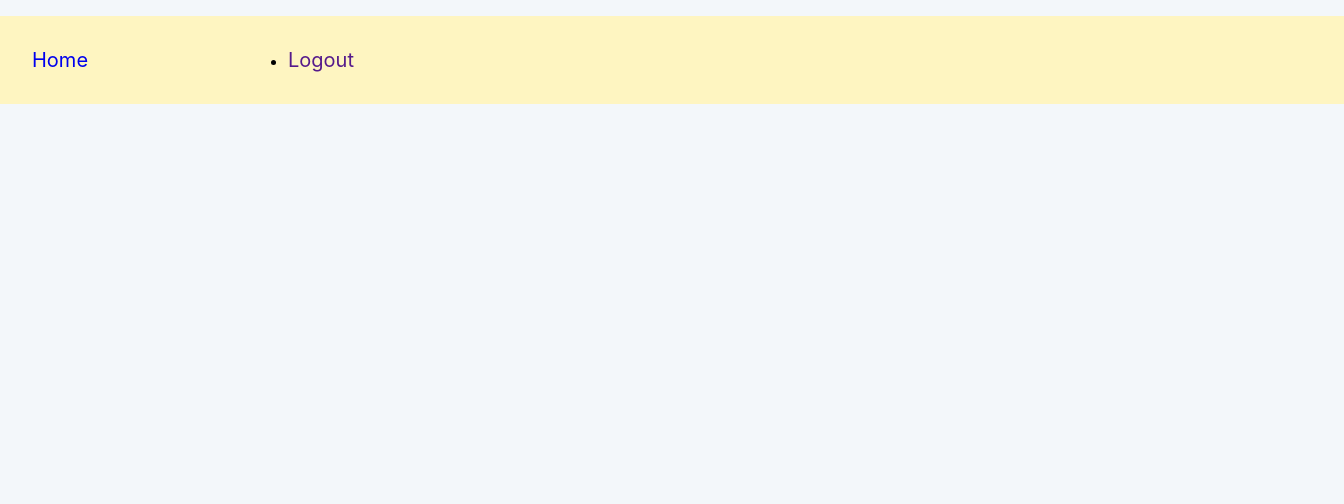
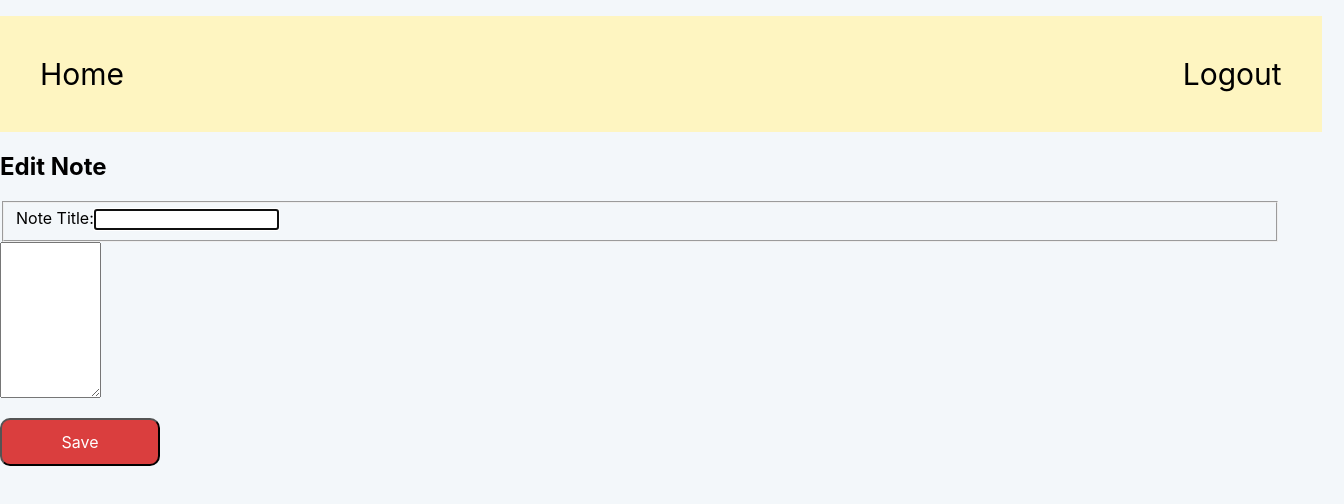
Before and after one commit to calebwagner/react-notes-app, a React (Create React App) app: page /note/edit/1 in a window 1280 px wide. Shown: the top 504 px of the page, 1344 px wide, since content can reach past the window. Built offline with nearby package versions, Linux system fonts and the light colour scheme; no server answers; sample sign-in values are in the browser's storage.

Commit message:
styled notebook compenents

```diff
--- a/src/components/ApplicationViews.js
+++ b/src/components/ApplicationViews.js
@@ -6,10 +6,10 @@ import { NotesProvider } from "./notes/NotesProvider";
 import { NotesList } from "./notes/NotesList";
 import { NotebookForm } from "./notebooks/NotebookForm";
 import { NotebookEdit } from "./notebooks/NotebookEdit";
-import { NotebookView } from "./notebooks/NotebookView";
 import { NotebookSearch } from "./notebooks/NotebookSearch";
 import { NoteSearch } from "./notes/NoteSearch";
 import { NotesForm } from "./notes/NotesForm";
+import { NoteEdit } from "./notes/NoteEdit";
 
 export const ApplicationViews = () => {
   return (
@@ -17,22 +17,24 @@ export const ApplicationViews = () => {
       <NotebookProvider>
         <NotesProvider>
           <Route exact path="/">
-            <NotebookSearch />
+            {/* <NotebookSearch /> */}
             <NotebookList />
           </Route>
           <Route path="/create">
             <NotebookForm />
           </Route>
-          <Route path="/edit/:notebookId">
+          <Route exact path="/edit/:notebookId">
             <NotebookEdit />
           </Route>
           <Route exact path="/detail/:notebookId">
             <NoteSearch />
-            {/* <NotebookView /> */}
             <NotesList />
           </Route>
-          <Route path="/detail/create/:notebookId">
+          <Route exact path="/detail/create/:notebookId">
             <NotesForm />
+          </Route>
+          <Route exact path="/note/edit/:noteId">
+            <NoteEdit />
           </Route>
         </NotesProvider>
       </NotebookProvider>
--- a/src/components/nav/NavBar.css
+++ b/src/components/nav/NavBar.css
@@ -3,18 +3,26 @@
   flex-wrap: nowrap;
   justify-content: left;
   background-color: #fef5c1;
-  padding: 2rem;
-  width: 100%;
+  padding: 2.5rem;
+  width: 97%;
+  text-decoration: none;
+  list-style-type: none;
+  justify-content: space-between;
+  color: black;
 }
 
 .navbar__item {
   flex-basis: 20%;
   list-style-type: none;
+  text-decoration: none;
+  color: black;
 }
 
 .navbar__link {
   text-decoration: none;
-  font-size: 20px;
+  font-size: 30px;
+  list-style-type: none;
+  color: black;
 }
 
 .d-block {
--- a/src/components/notebooks/Notebook.css
+++ b/src/components/notebooks/Notebook.css
@@ -1,21 +1,34 @@
 .notebooks {
-  height: 240px;
+  height: 320px;
   width: 180px;
   border-radius: 20px;
-  padding: 30px;
+  padding-left: 40px;
+  padding-right: 40px;
+  padding-bottom: 20px;
+
   font-family: sans-serif;
   display: flex;
-  flex-direction: column;
+  /* flex-direction: row; */
   font-size: 15px;
-  border: 2px solid black;
+  border: 1px solid black;
   text-align: center;
-  background-color: white;
+  background-color: #fffbe7;
   margin-top: 10px;
-  box-shadow: 10px 20px 10px #f3bfbf;
+  /* box-shadow: 10px 20px 10px #f3bfbf; */
+  flex-wrap: wrap;
+  /* justify-content: space-around; */
+  align-items: center;
+}
+
+.flex-box {
+  display: flex;
+  flex-wrap: wrap;
+  justify-content: space-evenly;
+  margin: 2rem;
 }
 
 .notebooks:hover {
-  box-shadow: 10px 10px 10px black;
+  box-shadow: 5px 5px 5px black;
   transform: translateY(5px);
 }
 
@@ -25,12 +38,11 @@
   transform: scale(1.1);
 }
 
-.notebook__list {
+/* .notebook__list {
   display: flex;
   justify-content: space-between;
   flex-wrap: wrap;
-  padding: 1rem;
-}
+} */
 
 .notebook {
   font-size: 25px;
@@ -57,8 +69,8 @@ button {
   background-color: #f0483e;
   color: white;
   background: #da3e3e;
-  border-radius: 5px;
-  box-shadow: 10px 20px 10px #f3bfbf;
+  border-radius: 10px;
+  /* box-shadow: 10px 20px 10px #f3bfbf; */
   cursor: pointer;
   font: inherit;
   padding: 12px 20px;
@@ -67,10 +79,12 @@ button {
   display: flex;
   justify-content: center;
   margin-top: 1rem;
+  text-decoration: none;
+  align-items: center;
 }
 
 button:hover {
-  box-shadow: 10px 10px 10px black;
+  box-shadow: 5px 5px 5px black;
   transform: translateY(5px);
 }
 
@@ -79,3 +93,36 @@ button:focus,
 button:active {
   transform: scale(1.1);
 }
+
+.notebook__title {
+  text-align: center;
+  justify-content: center;
+  /* height: 240px; */
+  width: 100%;
+  box-shadow: 5px 5px 5px 5px #f3bfbf;
+  border-radius: 10px;
+  padding: 5px;
+  /* background-color: #f0483e; */
+}
+
+Link {
+  text-decoration: none;
+}
+
+.notebook__create {
+  background-color: #fffbe7;
+  display: flex;
+  justify-content: space-between;
+  padding-right: 2rem;
+  padding-left: 2rem;
+}
+
+.notebook__searchbar {
+  display: flex;
+  padding: 1rem;
+  /* margin-left: 2rem; */
+}
+
+.notebooks__header {
+  font-size: 4rem;
+}
--- a/src/components/notebooks/NotebookDetail.js
+++ b/src/components/notebooks/NotebookDetail.js
@@ -8,14 +8,18 @@ export const NotebookDetail = ({ notebook }) => {
   const [notebookVar, setNotebook] = useState({});
   const { notebookId } = useParams();
 
+  // useEffect(() => {
+  //   if (notebookId) {
+  //     getNotebookById(parseInt(notebookId)).then((notebookObj) => {
+  //       setNotebook(notebookObj);
+  //     });
+  //   } else {
+  //     setNotebook(notebook);
+  //   }
+  // }, [notebookId]);
+
   useEffect(() => {
-    if (notebookId) {
-      getNotebookById(parseInt(notebookId)).then((notebookObj) => {
-        setNotebook(notebookObj);
-      });
-    } else {
-      setNotebook(notebook);
-    }
+    setNotebook(notebook);
   }, [notebookId]);
 
   const history = useHistory();
@@ -28,7 +32,7 @@ export const NotebookDetail = ({ notebook }) => {
 
   return (
     <section className="notebooks">
-      <h3>{notebookVar.title}</h3>
+      <h2 className="notebook__title">{notebookVar.title}</h2>
       <Link key={notebook.id} to={`/detail/${notebook.id}`}>
         <button>View</button>
       </Link>
--- a/src/components/notebooks/NotebookList.js
+++ b/src/components/notebooks/NotebookList.js
@@ -1,11 +1,13 @@
 import React, { useContext, useEffect, useState } from "react";
 import { NotebookContext } from "./NotebookProvider";
-import { Link, useHistory, useParams } from "react-router-dom";
+import { useHistory } from "react-router-dom";
 import "./Notebook.css";
 import { NotebookDetail } from "./NotebookDetail";
 
 export const NotebookList = () => {
-  const { notebooks, getNotebooks, searchTerms } = useContext(NotebookContext);
+  const { notebooks, getNotebooks, searchTerms, setSearchTerms } = useContext(
+    NotebookContext
+  );
   const [filteredNotebooks, setFiltered] = useState([]);
   const history = useHistory();
 
@@ -33,9 +35,20 @@ export const NotebookList = () => {
 
   return (
     <>
-      <h1>Notebooks:</h1>
-      <button onClick={() => history.push("/create")}>Create Notebook</button>
-      <div>
+      <div className="notebook__create">
+        <button onClick={() => history.push("/create")}>Create Notebook</button>
+        <h1 className="notebooks__header">Notebooks:</h1>
+        <div className="notebook__searchbar">
+          <h2>Notebook search:</h2>
+          <input
+            type="text"
+            className="input--wide"
+            onKeyUp={(event) => setSearchTerms(event.target.value)}
+            placeholder="Search for a notebook... "
+          />
+        </div>
+      </div>
+      <div className="flex-box">
         {filteredNotebooks.map((notebook) => {
           return <NotebookDetail key={notebook.id} notebook={notebook} />;
         })}
--- a/src/components/notebooks/NotebookView.js
+++ /dev/null
@@ -1,25 +0,0 @@
-import React, { useContext, useEffect, useState } from "react";
-import { NotebookContext } from "./NotebookProvider";
-import { useParams } from "react-router-dom";
-
-export const NotebookView = ({ notebook }) => {
-  const { getNotebooksById } = useContext(NotebookContext);
-  const [notebookVar, setNotebook] = useState({});
-  const { notebookId } = useParams();
-
-  useEffect(() => {
-    if (notebookId) {
-      getNotebooksById(parseInt(notebookId)).then((notebookObj) => {
-        setNotebook(notebookObj);
-      });
-    } else {
-      setNotebook(notebook);
-    }
-  }, [notebookId]);
-
-  return (
-    <section className="notebook">
-      <h3 className="note__title">{notebookVar.title}</h3>
-    </section>
-  );
-};
--- a/src/components/notes/NoteDetail.js
+++ b/src/components/notes/NoteDetail.js
@@ -1,6 +1,6 @@
 import React, { useContext, useEffect, useState } from "react";
 import { NotesContext } from "./NotesProvider";
-import { useParams, useHistory, Link } from "react-router-dom";
+import { useParams, useHistory } from "react-router-dom";
 import "./Notes.css";
 
 export const NoteDetail = ({ note }) => {
@@ -8,14 +8,18 @@ export const NoteDetail = ({ note }) => {
   const [noteVar, setNote] = useState({});
   const { noteId } = useParams();
 
+  // useEffect(() => {
+  //   if (noteId) {
+  //     getNotesById(parseInt(noteId)).then((noteObj) => {
+  //       setNote(noteObj);
+  //     });
+  //   } else {
+  //     setNote(note);
+  //   }
+  // }, [noteId]);
+
   useEffect(() => {
-    if (noteId) {
-      getNotesById(parseInt(noteId)).then((noteObj) => {
-        setNote(noteObj);
-      });
-    } else {
-      setNote(note);
-    }
+    setNote(note);
   }, [noteId]);
 
   const history = useHistory();
@@ -28,10 +32,11 @@ export const NoteDetail = ({ note }) => {
 
   return (
     <section className="notes">
-      {/* <button onClick={() => history.push(`/edit/${note.id}`)}>Edit</button>
-       */}
       <h3>{noteVar.title}</h3>
       <h5>{noteVar.description}</h5>
+      <button onClick={() => history.push(`/note/edit/${note.id}`)}>
+        Edit Note
+      </button>
       <button onDoubleClick={deleteANote}>Delete</button>
     </section>
   );
--- /dev/null
+++ b/src/components/notes/NoteEdit.js
@@ -0,0 +1,74 @@
+import React, { useContext, useEffect, useState } from "react";
+import { NotesContext } from "./NotesProvider";
+import { useHistory, useParams } from "react-router-dom";
+
+export const NoteEdit = () => {
+  const { editNote, getNotesById } = useContext(NotesContext);
+  const { noteId } = useParams();
+
+  const [note, setNote] = useState({
+    title: "",
+    description: "",
+    notebookId: parseInt(noteId),
+    timestamp: Date.now(),
+  });
+
+  const history = useHistory();
+
+  useEffect(() => {
+    getNotesById(parseInt(noteId)).then(setNote);
+  }, []);
+
+  const handleControlledInputChange = (event) => {
+    const noteEdit = { ...note };
+    noteEdit[event.target.id] = event.target.value;
+    setNote(noteEdit);
+  };
+
+  const handleClickEditNote = (event) => {
+    event.preventDefault(); //Prevents the browser from submitting the form
+
+    const noteEdit = {
+      title: note.title,
+      description: note.description,
+      notebookId: parseInt(noteId),
+      timestamp: Date.now(),
+    };
+    editNote(noteEdit).then(() => history.push(`/detail/${noteId}`));
+  };
+
+  return (
+    <form className="noteForm">
+      <h2 className="noteForm__title">Edit Note</h2>
+      <fieldset>
+        <div className="form-group">
+          <label htmlFor="title">Note Title:</label>
+          <input
+            type="text"
+            id="title"
+            required
+            autoFocus
+            className="form-control"
+            defaultValue={note.title}
+            onChange={handleControlledInputChange}
+          />
+        </div>
+      </fieldset>
+      <textarea
+        type="text"
+        id="description"
+        name="description"
+        className="form-control"
+        cols={10}
+        rows={10}
+        required
+        defaultValue={note.description}
+        onChange={handleControlledInputChange}
+      />
+
+      <button className="btn btn-primary" onClick={handleClickEditNote}>
+        Save
+      </button>
+    </form>
+  );
+};
--- a/src/components/notes/NotesProvider.js
+++ b/src/components/notes/NotesProvider.js
@@ -13,9 +13,9 @@ export const NotesProvider = (props) => {
   };
 
   const getNotesById = (noteId) => {
-    return fetch(
-      `http://localhost:8088/notes/${noteId}?_expand=notebooks`
-    ).then((res) => res.json());
+    return fetch(`http://localhost:8088/notes/${noteId}`).then((res) =>
+      res.json()
+    );
   };
 
   const addNote = (notebookObj) => {
```
Also changed, not shown: src/components/notebooks/NotebookEdit.js (+1 -8 lines), src/components/notebooks/NotebookForm.js (+11 -17 lines).
